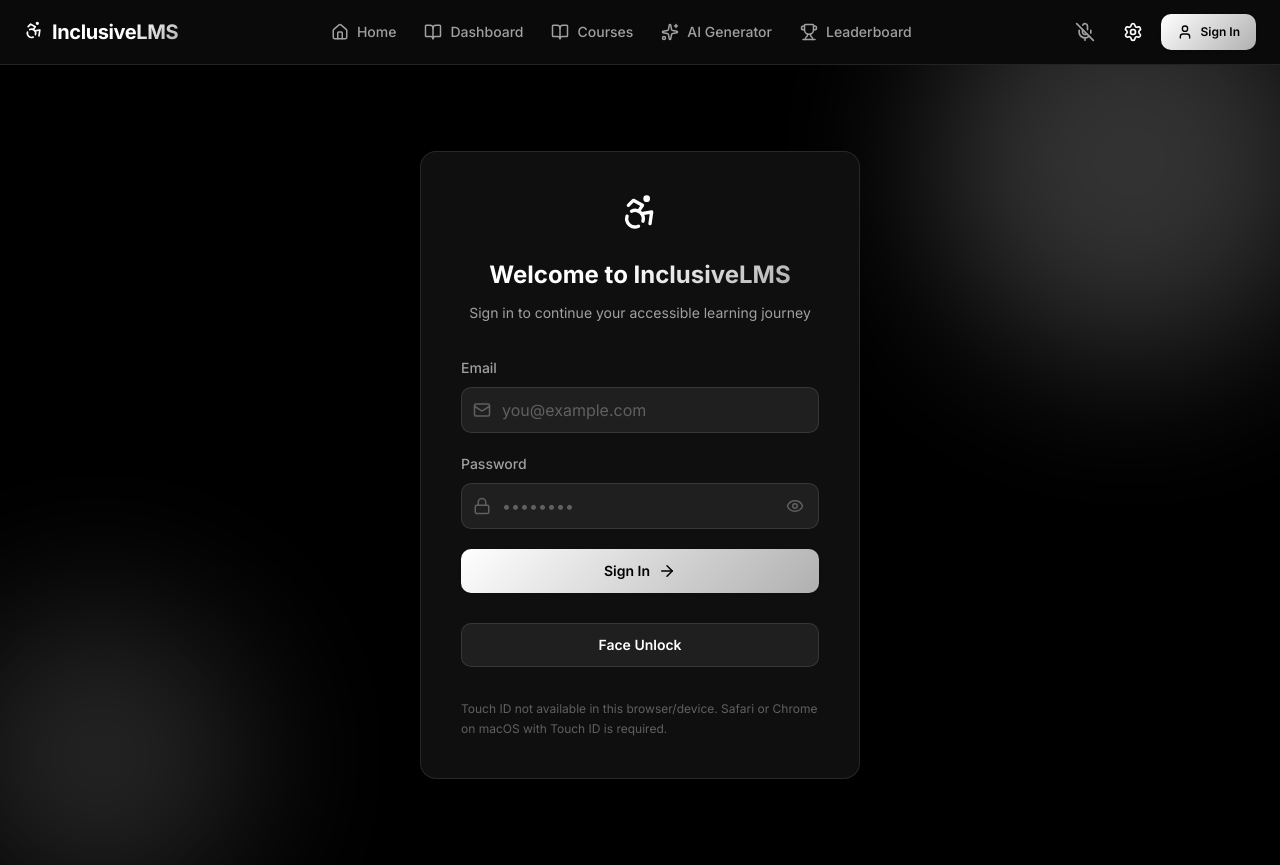
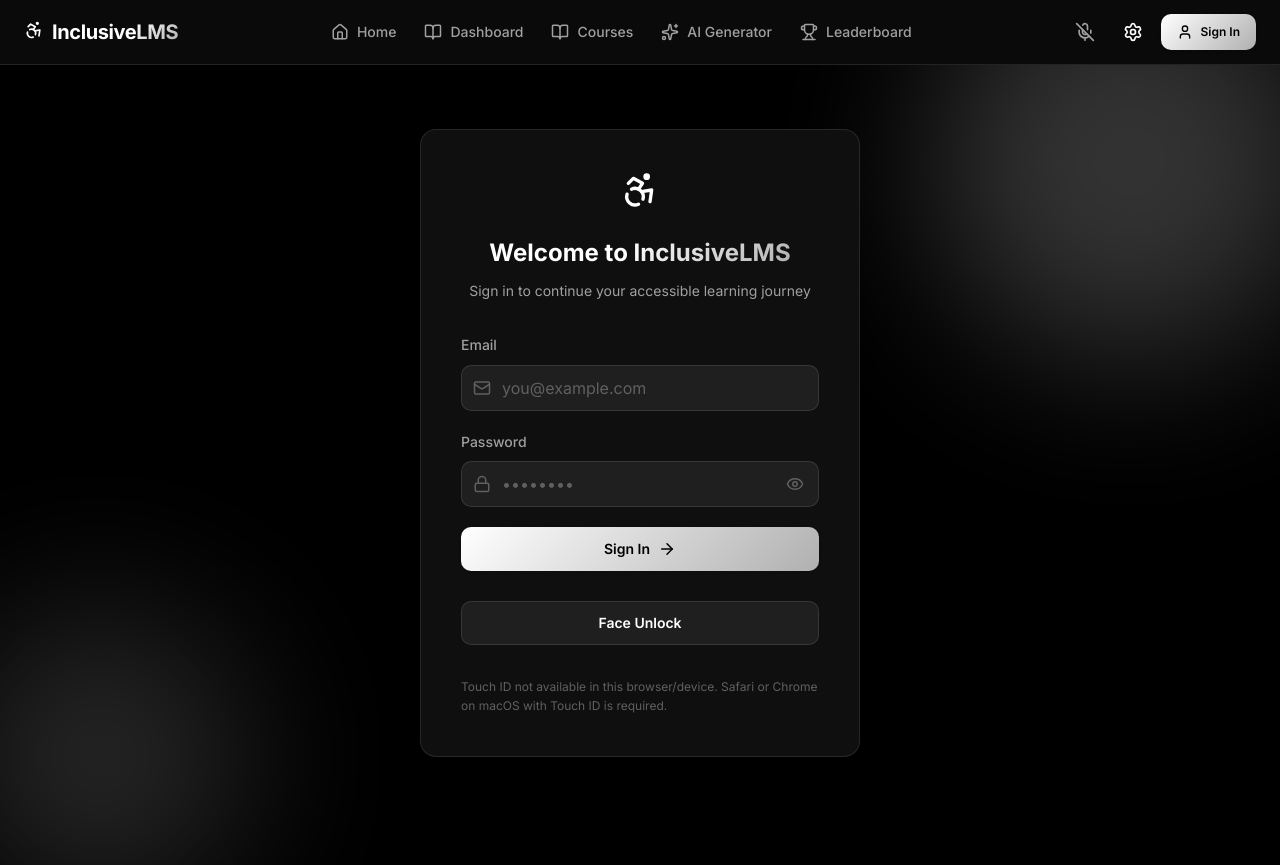
Before and after one commit to Harshithk951/LMS-Portal, a React (Vite) app: page /login in a window 1280 px wide. Built offline with nearby package versions, Linux system fonts and the light colour scheme.

Commit message:
chore: further relax login layout to avoid overflow

```diff
--- a/src/pages/Login.css
+++ b/src/pages/Login.css
@@ -1,10 +1,10 @@
 .login-page {
     min-height: 100vh;
     display: flex;
-    align-items: center;
+    align-items: flex-start;
     justify-content: center;
     position: relative;
-    padding: clamp(var(--space-4), 4vw, var(--space-8));
+    padding: clamp(var(--space-5), 5vw, var(--space-10)) clamp(var(--space-4), 4vw, var(--space-8));
     overflow-y: auto;
 }
 
@@ -47,7 +47,7 @@
     padding: var(--space-10);
     position: relative;
     z-index: 1;
-    margin: var(--space-6) 0;
+    margin: var(--space-6) 0 var(--space-10);
 }
 
 .login-header {
@@ -142,8 +142,8 @@
 @media (max-height: 760px) {
     .login-page {
         align-items: flex-start;
-        padding-top: var(--space-5);
-        padding-bottom: var(--space-5);
+        padding-top: var(--space-4);
+        padding-bottom: var(--space-4);
     }
     .login-card {
         margin: var(--space-4) 0;
```
